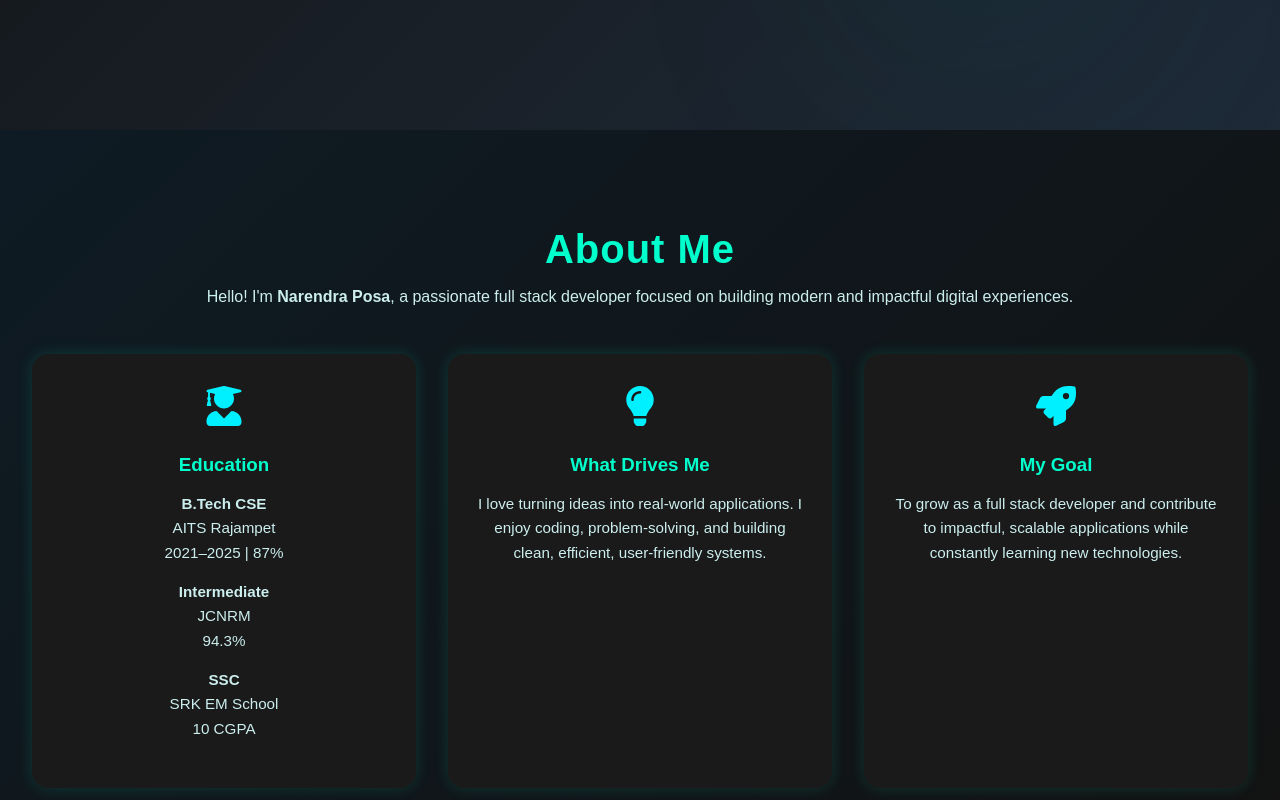
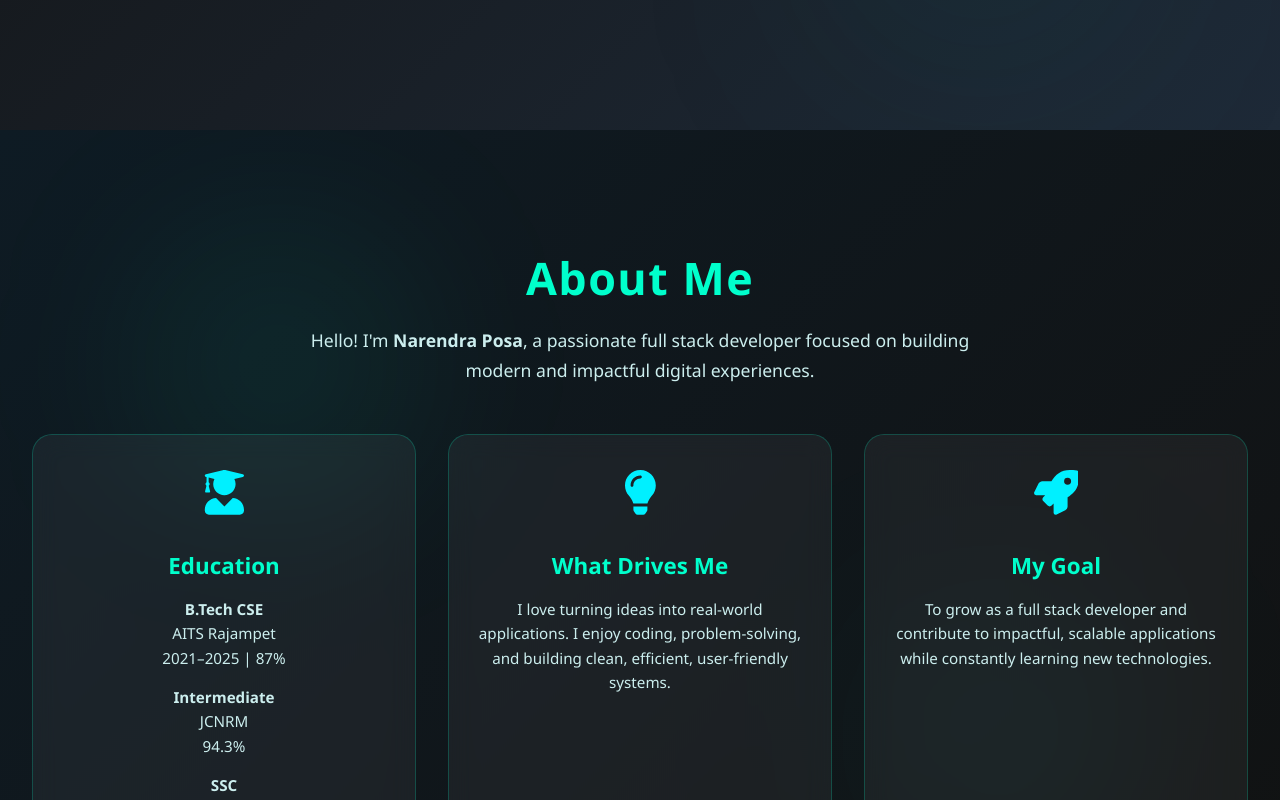
Before and after one commit to Posa5A6/PortFolio, a React (Create React App) app: page / in a window 1280 px wide. Shown: the part 820-1620 px from the top of the page. Built offline with nearby package versions, Linux system fonts and the light colour scheme.

Commit message:
Enhance About section styles and effects
Increased padding for the about section and adjusted font sizes for various elements. Added background glow effects and improved card styles with hover effects.

```diff
--- a/src/components/About.module.css
+++ b/src/components/About.module.css
@@ -1,70 +1,153 @@
 .about {
-  padding: 4rem 2rem;
+  padding: 5rem 2rem;
   background: linear-gradient(135deg, #0e1b24, #121212);
   color: #fff;
   text-align: center;
+  position: relative;
+  overflow: hidden;
+  z-index: 10;
+  font-family: 'Segoe UI', Tahoma, Geneva, Verdana, sans-serif;
+}
+
+/* Background glow blobs */
+.about::before {
+  content: "";
+  position: absolute;
+  width: 300px;
+  height: 300px;
+  background: radial-gradient(circle, #00ffcc33, transparent 70%);
+  top: 10%;
+  left: 10%;
+  filter: blur(100px);
+  z-index: 0;
+}
+
+.about::after {
+  content: "";
+  position: absolute;
+  width: 300px;
+  height: 300px;
+  background: radial-gradient(circle, #00ffff22, transparent 70%);
+  bottom: 10%;
+  right: 10%;
+  filter: blur(120px);
+  z-index: 0;
+}
+
+/* Content */
+.content {
+  position: relative;
+  z-index: 2;
 }
 
 .content h2 {
-  font-size: 2.5rem;
+  font-size: 2.8rem;
   margin-bottom: 1rem;
   color: #00ffcc;
+  letter-spacing: 1.5px;
 }
 
 .intro {
   margin-bottom: 3rem;
+  font-size: 1.1rem;
   color: #cceeee;
+  max-width: 700px;
+  margin-left: auto;
+  margin-right: auto;
+  line-height: 1.7;
 }
 
-/* GRID LIKE SKILLS */
+/* Grid Layout */
 .cardContainer {
   display: grid;
-  grid-template-columns: repeat(auto-fit, minmax(250px, 1fr));
+  grid-template-columns: repeat(auto-fit, minmax(280px, 1fr));
   gap: 2rem;
 }
 
-/* CARD STYLE (MATCH SKILLS) */
+/* Card Style (Glass + Glow) */
 .card {
-  background: #1a1a1a;
+  position: relative;
   padding: 2rem 1.5rem;
-  border-radius: 16px;
-  box-shadow: 0 0 15px rgba(0, 255, 204, 0.15);
+  border-radius: 20px;
+  backdrop-filter: blur(12px);
+  background: rgba(255, 255, 255, 0.05);
+  border: 1px solid rgba(0, 255, 204, 0.2);
+  overflow: hidden;
+  transition: all 0.4s ease;
+}
+
+/* Animated gradient border */
+.card::before {
+  content: "";
+  position: absolute;
+  inset: -2px;
+  border-radius: 20px;
+  background: linear-gradient(45deg, #00ffcc, #00ffff, #00ffcc);
+  z-index: -1;
+  opacity: 0;
+  transition: opacity 0.4s ease;
+}
+
+/* Hover glow */
+.card:hover::before {
+  opacity: 1;
+}
+
+/* Hover effect */
+.card:hover {
+  transform: translateY(-12px) scale(1.05);
+  box-shadow: 0 20px 40px rgba(0, 255, 204, 0.25);
+  cursor: pointer;
+}
+
+/* Icon */
+.icon {
+  font-size: 2.8rem;
+  margin-bottom: 1rem;
+  color: #00f0ff;
   transition: all 0.3s ease;
 }
 
-/* HOVER GLOW */
-.card:hover {
-  transform: scale(1.08);
-  animation: glow 1s infinite alternate;
-  cursor: pointer;
+/* Icon animation */
+.card:hover .icon {
+  transform: rotate(10deg) scale(1.2);
+  color: #00ffff;
 }
 
-/* ICON */
-.icon {
-  font-size: 2.5rem;
-  margin-bottom: 1rem;
-  color: #00f0ff;
-}
-
-/* TITLE */
+/* Title */
 .card h3 {
   margin-bottom: 1rem;
   color: #00ffcc;
+  font-size: 1.4rem;
 }
 
-/* CONTENT */
+/* Content */
 .cardContent {
   font-size: 0.95rem;
   color: #cceeee;
   line-height: 1.6;
 }
 
-/* GLOW EFFECT */
-@keyframes glow {
-  0% {
-    box-shadow: 0 0 10px #00ffff;
+/* Text inside education */
+.cardContent p {
+  margin-bottom: 0.8rem;
+}
+
+/* Responsive */
+@media (max-width: 768px) {
+  .content h2 {
+    font-size: 2.2rem;
   }
-  100% {
-    box-shadow: 0 0 25px #00ffff;
+
+  .intro {
+    font-size: 1rem;
+  }
+
+  .card {
+    padding: 1.5rem 1rem;
+  }
+
+  .icon {
+    font-size: 2.2rem;
   }
 }
```
